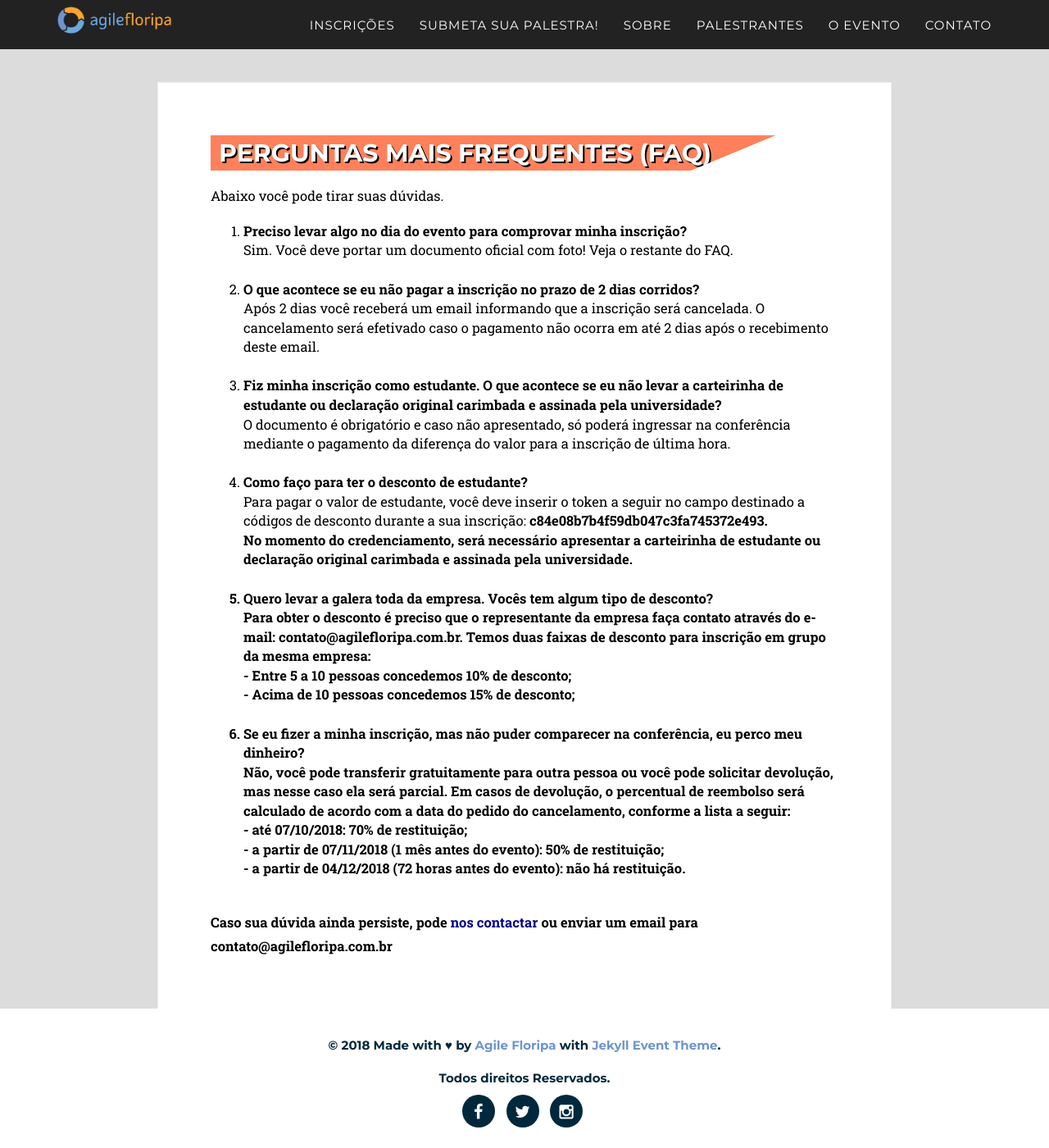
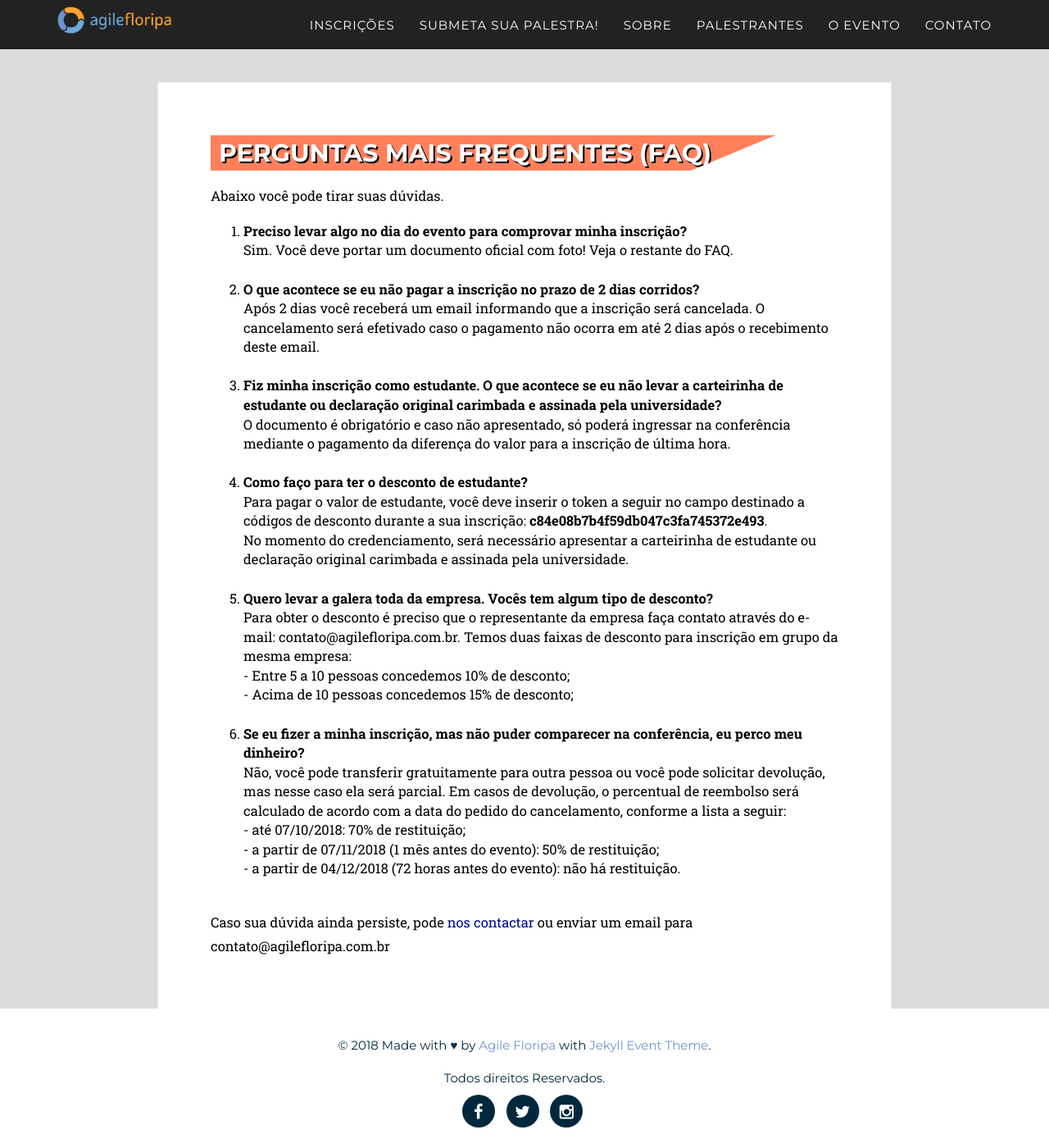
Before and after one commit to mingomax/afconf, a Jekyll site: the page built from _2017_pages/faqs.html, in a window 1280 px wide and 1400 px high. Shown: the whole window at 82% size. Built offline with Jekyll 4.4.1, drawn with Linux system fonts in a browser that asks for light colours; some web fonts are replaced.

Commit message:
wrong tags closed

```diff
--- a/_data/twenty_17/faqs.yml
+++ b/_data/twenty_17/faqs.yml
@@ -8,7 +8,7 @@
   answer: O documento é obrigatório e caso não apresentado, só poderá ingressar na conferência mediante o pagamento da diferença do valor para a inscrição de última hora.
 
 - question: Como faço para ter o desconto de estudante?
-  answer: "Para pagar o valor de estudante, você deve inserir o token a seguir no campo destinado a códigos de desconto durante a sua inscrição: <strong>c84e08b7b4f59db047c3fa745372e493<strong>.<br>No momento do credenciamento, será necessário apresentar a carteirinha de estudante ou declaração original carimbada e assinada pela universidade."
+  answer: "Para pagar o valor de estudante, você deve inserir o token a seguir no campo destinado a códigos de desconto durante a sua inscrição: <strong>c84e08b7b4f59db047c3fa745372e493</strong>.<br>No momento do credenciamento, será necessário apresentar a carteirinha de estudante ou declaração original carimbada e assinada pela universidade."
 
 - question: Quero levar a galera toda da empresa. Vocês tem algum tipo de desconto?
   answer: "Para obter o desconto é preciso que o representante da empresa faça contato através do e-mail: contato@agilefloripa.com.br.
```
